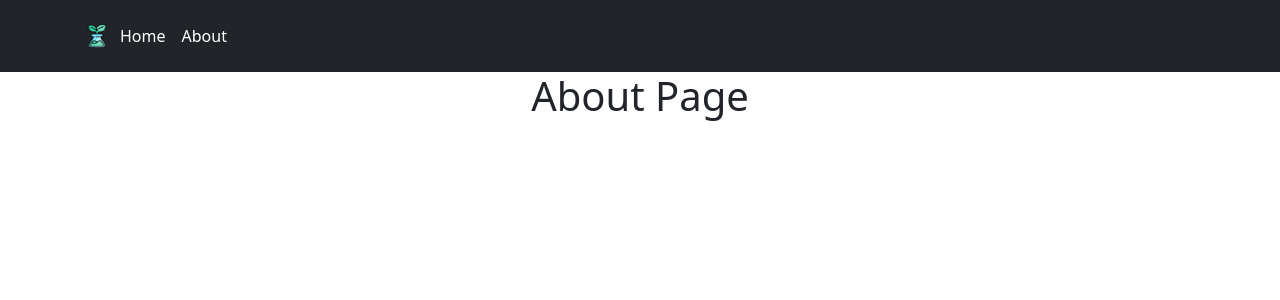
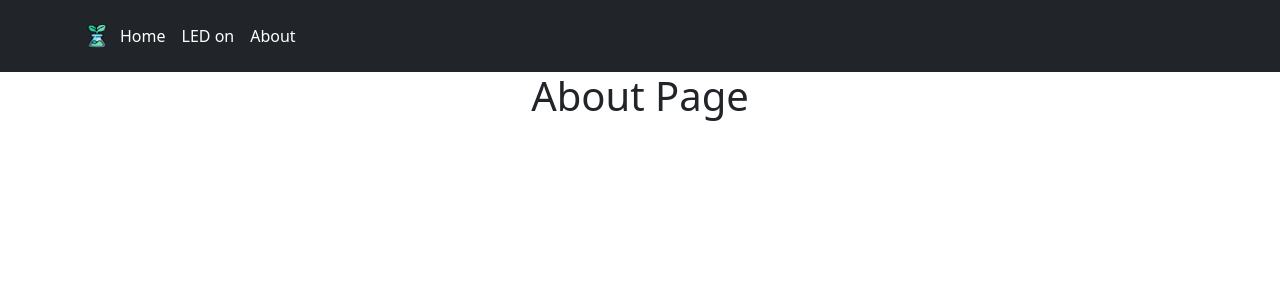
Before and after one commit to ManuelLopezB/Seedbot, a Flask app: page /about in a window 1280 px wide. Shown: the top 300 px of the page. Run offline with Flask 2, Linux system fonts and the light colour scheme.

Commit message:
servo test

```diff
--- a/templates/layout.html
+++ b/templates/layout.html
@@ -22,7 +22,7 @@
 
         <ul class="nav col-12 col-lg-auto me-lg-auto mb-2 justify-content-center mb-md-0">
           <li><a href="{{ url_for('home') }}" class="nav-link px-2 text-white">Home</a></li>
-          <!-- <li><a href="/on" class="nav-link px-2 text-white">LED on</a></li> -->
+          <li><a href="/on" class="nav-link px-2 text-white">LED on</a></li>
           <!-- <li><a href="/off" class="nav-link px-2 text-white">LED off</a></li> -->
           <li><a href="{{ url_for('about') }}" class="nav-link px-2 text-white">About</a></li>
         </ul>
```
